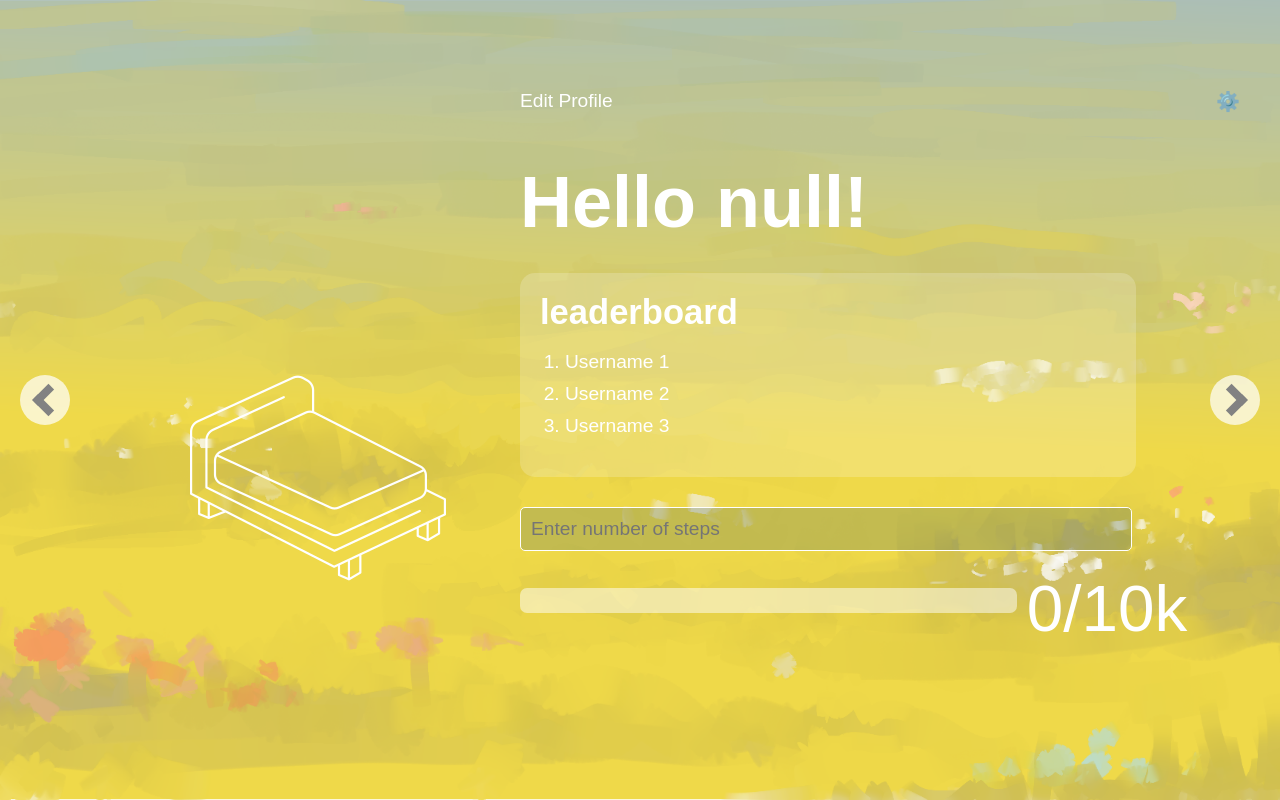
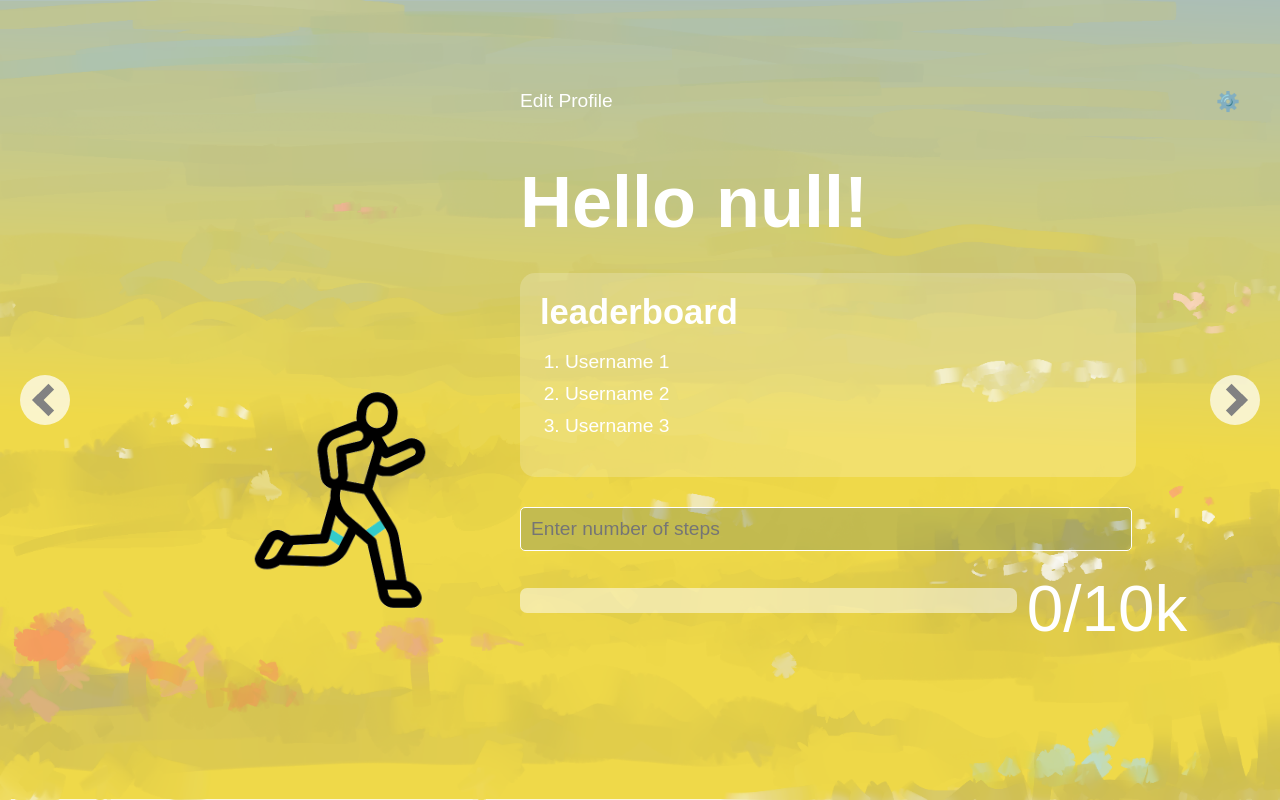
Before and after one commit to ohi-711/Lets-Goal, a website: page exercise.html in a window 1280 px wide. Drawn offline with Linux system fonts and the light colour scheme.

Commit message:
running person added

```diff
--- a/exercise.html
+++ b/exercise.html
@@ -44,6 +44,7 @@
             from {
                 opacity: 0;
             }
+
             to {
                 opacity: 1;
             }
@@ -142,12 +143,33 @@
         }
 
         .image-placeholder {
+            position: relative; /* Make it relative for absolute positioning of the GIF */
             width: 300px; /* Adjust width as needed */
             height: 300px; /* Adjust height as needed */
             margin-top: 310px; /* Keep the same margin */
             margin-left: 150px; /* Keep the same margin */
+            overflow: hidden; /* Hide overflow for smooth sliding */
+        }
+
+        .gif-slide {
+            width: 300px; /* Same width as the previous image */
+            height: 300px; /* Same height as the previous image */
+            background-image: url('running.gif'); /* Replace with the actual path to your GIF */
             background-size: cover;
             background-position: center;
+            position: absolute; /* Position it absolutely */
+            left: -300px; /* Start off-screen */
+            animation: slideIn 1s forwards; /* Add sliding animation */
+        }
+
+        @keyframes slideIn {
+            from {
+                left: -300px; /* Start off-screen */
+            }
+
+            to {
+                left: 0; /* Slide to the starting position */
+            }
         }
 
         .arrow {
@@ -193,25 +215,13 @@
     </style>
 </head>
 
-<!DOCTYPE html>
-<html lang="en">
-
-<head>
-    <meta charset="UTF-8">
-    <meta name="viewport" content="width=device-width, initial-scale=1.0">
-    <title>User Profile</title>
-    <style>
-        /* (Keep your existing styles here) */
-    </style>
-</head>
-
 <body>
 
     <div class="background-container"></div>
 
     <div class="container">
         <div class="image-placeholder">
-            <img src="bed.png" alt="">
+            <div class="gif-slide" id="gifSlide"></div>
         </div>
 
         <div class="main-content">
```
Also changed, not shown: running.gif (added).
